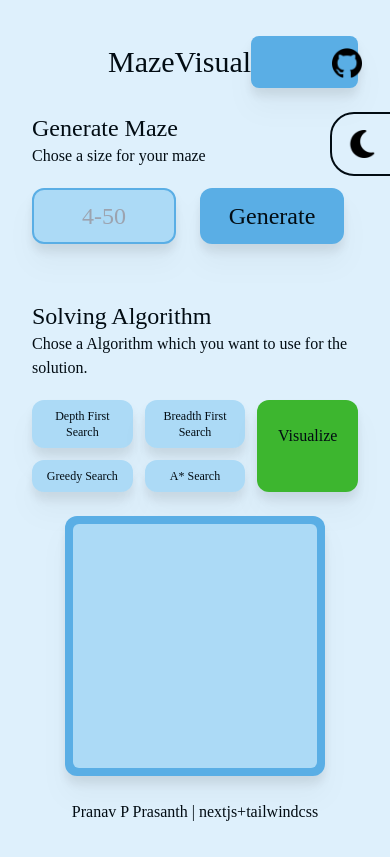
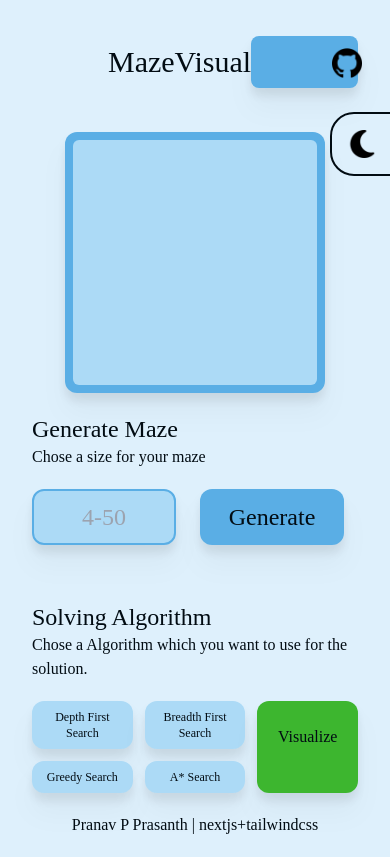
Before and after one commit to Pranav-Official/maze-solver-web, a Next.js app: page / in a window 390 px wide. Built offline with nearby package versions, Linux system fonts and the light colour scheme; a web font is replaced by a local one.

Commit message:
small fix in css

```diff
--- a/app/page.tsx
+++ b/app/page.tsx
@@ -170,10 +170,10 @@ export default function Home() {
           </button>
         </div>
       </div>
-      <div className='flex-1 flex flex-col lg:flex-row mb-0 justify-between min-[1800px]:w-4/5 min-[1800px]:mx-auto'>{/* hero part*/}
+      <div className='flex-1 flex flex-col-reverse lg:flex-row mb-0 justify-between min-[1800px]:w-4/5 min-[1800px]:mx-auto'>{/* hero part*/}
         <div className='flex flex-col align-middle justify-center '>{/* options*/}
           <div className=''>
-            <h2 className='text-2xl lg:text-4xl xl:text-5xl '>Generate Maze</h2>
+            <h2 className='text-2xl mt-5 lg:text-4xl xl:text-5xl '>Generate Maze</h2>
             <p className='text-base lg:text-xl xl:text-2xl font-light '>Chose a size for your maze</p>
             <div className='flex flex-row mt-5'>
               <input  className='flex flex-row align-middle justify-center text-2xl text-center bg-secondary  dark:bg-dark-secondary  rounded-xl w-36 border-2 border-primary drop-shadow-xl' type="text" placeholder="4-50" id="fname" name="fname" onChange={handleSizeChange} ></input>
```
